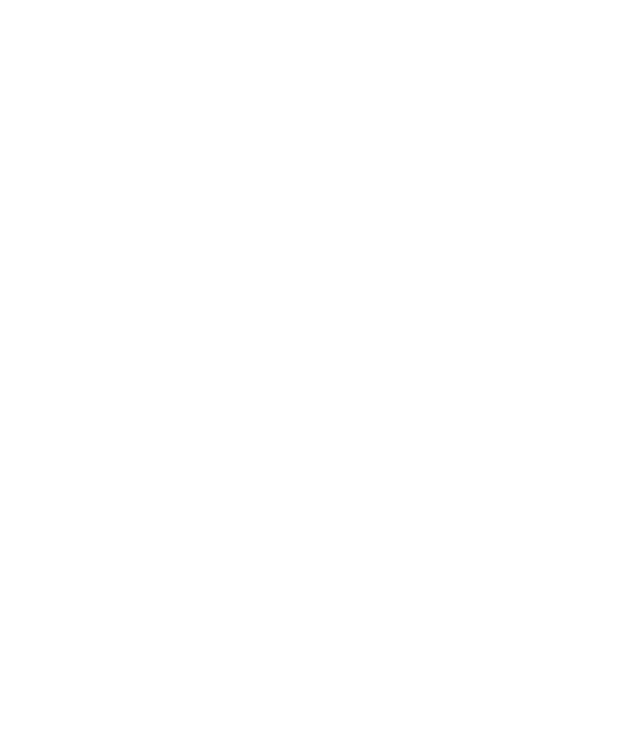
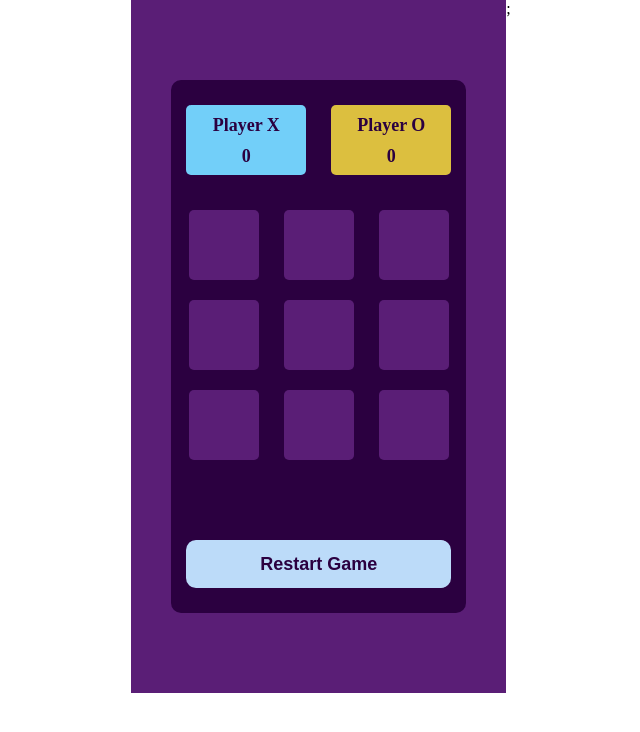
Before and after one commit to AnaMigriauli/Tic-Tac-Toe-React, a React (Vite) app: page / in a window 1280 px wide. Shown: the top 732 px of the page, without its empty margins (319-959 px from the left). Built offline with nearby package versions, Linux system fonts and the light colour scheme.

Commit message:
created markUp

```diff
--- a/src/App.jsx
+++ b/src/App.jsx
@@ -1,5 +1,16 @@
 import "./App.css";
+import { GlobalStyles } from "./GlobalStyles";
+import { DefaultColors } from "./assets/themes/themes";
+import TicTacToeGame from "./components/TicTacToeGame";
+import { ThemeProvider } from "styled-components";
 
-function App() {}
+function App() {
+  return (
+    <ThemeProvider theme={DefaultColors}>
+      <GlobalStyles />
+      <TicTacToeGame />;
+    </ThemeProvider>
+  );
+}
 
 export default App;
--- /dev/null
+++ b/src/GlobalStyles.jsx
@@ -0,0 +1,14 @@
+import { createGlobalStyle } from "styled-components";
+
+export const GlobalStyles = createGlobalStyle`
+*{
+  box-sizing:border-box;
+  margin: 0;
+  padding:0;
+}
+#root{
+
+  display:flex;
+  justify-content:center;
+}
+`;
--- /dev/null
+++ b/src/assets/themes/themes.jsx
@@ -0,0 +1,8 @@
+export const DefaultColors = {
+  purple: "#5A1E76",
+  dark_purple: "#2B0040",
+  sky: "#72CFF9",
+  light_sky: "#BCDBF9",
+  yellow: "#DCBF3F",
+  black: "#000",
+};
--- /dev/null
+++ b/src/components/TicTacToeGame.jsx
@@ -0,0 +1,118 @@
+// import { useReducer } from "react";
+import styled from "styled-components";
+
+// const reducer = (state, action) => {};
+
+const TicTacToeGame = () => {
+  // const gameState = [
+  //   { squares: [null, null, null, null, null, null, null, null, null] },
+  //   { activePlayers: "X" },
+  //   { Score: { X: 0, O: 0 } },
+  // ];
+
+  // console.log(state.NumberOfSquare);
+
+  return (
+    <MainContainer>
+      <GameContainer>
+        <Players>
+          <div>
+            <p>Player X</p>
+            <p>0</p>
+          </div>
+          <div>
+            <p>Player O</p>
+            <p>0</p>
+          </div>
+        </Players>
+        <GameBoard>
+          {[1, 2, 3, 4, 5, 6, 7, 8, 9].map((el) => (
+            <div key={el}></div>
+          ))}
+        </GameBoard>
+        <RestartBtn>
+          <button>Restart Game</button>
+        </RestartBtn>
+      </GameContainer>
+    </MainContainer>
+  );
+};
+
+export default TicTacToeGame;
+const MainContainer = styled.div`
+  width: 375px;
+  height: 100%;
+  background-color: ${({ theme }) => theme.purple};
+  padding: 80px 40px;
+`;
+
+const GameContainer = styled.div`
+  background-color: ${({ theme }) => theme.dark_purple};
+  border-radius: 10px;
+  padding: 25px 15px;
+`;
+
+const Players = styled.div`
+  display: flex;
+  justify-content: space-between;
+  margin-bottom: 35px;
+
+  div:first-child {
+    width: 120px;
+    height: 70px;
+    background-color: ${({ theme }) => theme.sky};
+    padding: 10px;
+    text-align: center;
+    border-radius: 5px;
+    color: ${({ theme }) => theme.dark_purple};
+    font-weight: 600;
+    font-size: 18px;
+
+    p {
+      margin-bottom: 10px;
+    }
+  }
+  div:last-child {
+    width: 120px;
+    height: 70px;
+    background-color: ${({ theme }) => theme.yellow};
+    padding: 10px;
+    text-align: center;
+    border-radius: 5px;
+    color: ${({ theme }) => theme.dark_purple};
+    font-weight: 600;
+    font-size: 18px;
+    p {
+      margin-bottom: 10px;
+    }
+  }
+`;
+
+const GameBoard = styled.div`
+  display: grid;
+  grid-template-columns: repeat(3, 1fr);
+  place-items: center;
+  gap: 20px;
+  margin-bottom: 80px;
+  div {
+    width: 70px;
+    height: 70px;
+    background-color: ${({ theme }) => theme.purple};
+    border-radius: 5px;
+    cursor: pointer;
+  }
+`;
+
+const RestartBtn = styled.div`
+  button {
+    width: 100%;
+    height: 48px;
+    background-color: ${({ theme }) => theme.light_sky};
+    color: ${({ theme }) => theme.dark_purple};
+    font-weight: 700;
+    border-radius: 10px;
+    border: none;
+    cursor: pointer;
+    font-size: 18px;
+  }
+`;
```
